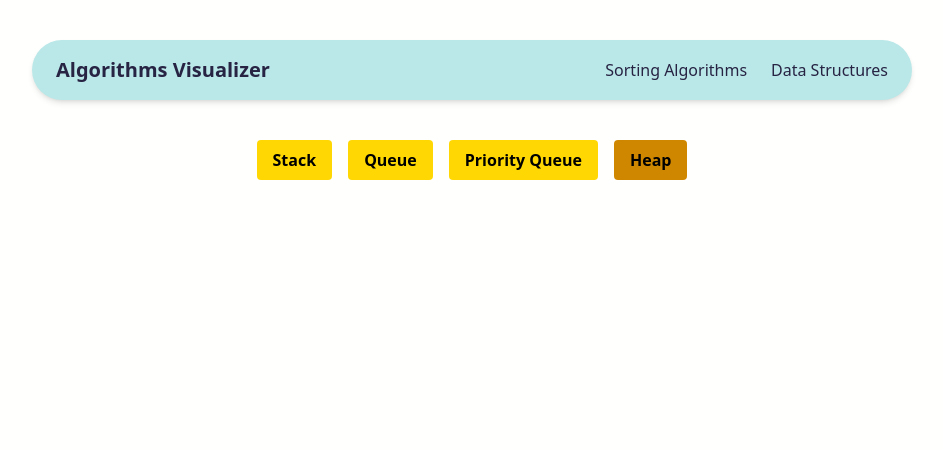
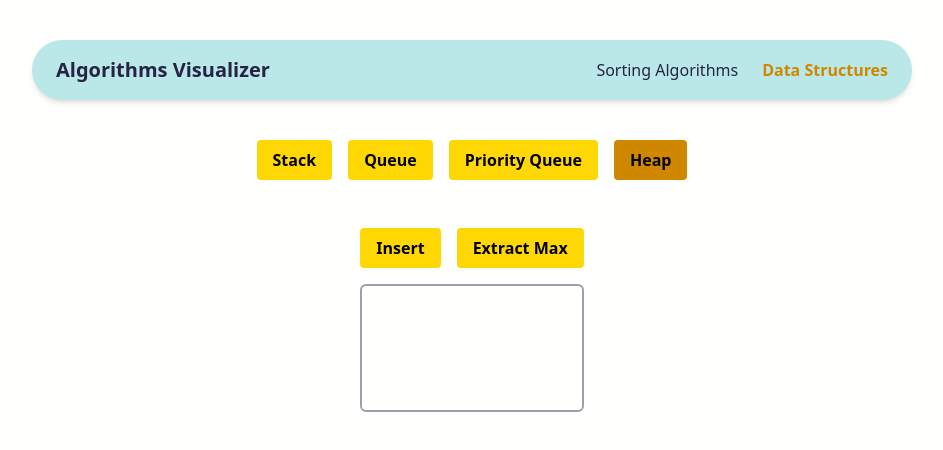
Before and after one commit to Sofiia13/algorithms-visualizer, a React (Vite) app: page /data-structures in a window 1280 px wide. Both pictures are taken after a click on the button "Heap". Shown: the top 450 px of the page, without its empty margins (168-1111 px from the left). Built offline with nearby package versions, Linux system fonts and the light colour scheme.

Commit message:
add heap

```diff
--- a/frontend/src/components/DataStructuresPage.tsx
+++ b/frontend/src/components/DataStructuresPage.tsx
@@ -3,6 +3,7 @@ import { Button } from "./Button";
 import { useState } from "react";
 import { Stack } from "./Stack";
 import { Queue } from "./Queue";
+import { Heap } from "./Heap";
 
 type Props = {};
 
@@ -39,6 +40,7 @@ export const DataStructurePage: React.FC<Props> = () => {
         {selectedStructure === "Queue" && <Queue type="normal" />}
         {selectedStructure === "Stack" && <Stack />}
         {selectedStructure === "Priority Queue" && <Queue type="priority" />}
+        {selectedStructure === "Heap" && <Heap />}
       </div>
     </div>
   );
--- a/frontend/src/components/Header.tsx
+++ b/frontend/src/components/Header.tsx
@@ -1,7 +1,10 @@
 import type React from "react";
-import { Link } from "react-router-dom";
+import { Link, useLocation } from "react-router-dom";
 
 export const Header: React.FC = () => {
+  const location = useLocation();
+  const currentPath = location.pathname;
+
   return (
     <header className="w-full mx-auto bg-[#bae8e8] text-[#272343] shadow-md rounded-4xl">
       <nav className="flex justify-between items-center px-6 py-4">
@@ -12,14 +15,20 @@ export const Header: React.FC = () => {
         <ul className="flex gap-6">
           <Link
             to="/sorting"
-            className="cursor-pointer hover:text-[#f9bc60] transition-colors"
+            className={`cursor-pointer hover:text-[#f9bc60] transition-colors ${
+              currentPath === "/sorting" ? "text-yellow-600 font-bold" : ""
+            }`}
           >
             Sorting Algorithms
           </Link>
           <li>
             <Link
               to="/data-structures"
-              className="cursor-pointer hover:text-[#f9bc60] transition-colors"
+              className={`cursor-pointer hover:text-[#f9bc60] transition-colors ${
+                currentPath === "/data-structures"
+                  ? "text-yellow-600 font-bold"
+                  : ""
+              }`}
             >
               Data Structures
             </Link>
--- /dev/null
+++ b/frontend/src/components/Heap.tsx
@@ -0,0 +1,80 @@
+import React, { useState } from "react";
+import { Button } from "./Button";
+import { DataStructureVisualizer } from "./DataStructureVisualizer";
+
+export const Heap: React.FC = () => {
+  const [heap, setHeap] = useState<number[]>([]);
+  const [highlighted, setHighlighted] = useState<number[]>([]);
+
+  // Допоміжні функції для heap
+  const swap = (arr: number[], i: number, j: number) => {
+    const temp = arr[i];
+    arr[i] = arr[j];
+    arr[j] = temp;
+  };
+
+  const heapifyUp = (arr: number[], index: number) => {
+    let i = index;
+    while (i > 0) {
+      const parent = Math.floor((i - 1) / 2);
+      if (arr[i] <= arr[parent]) break;
+      swap(arr, i, parent);
+      i = parent;
+    }
+  };
+
+  const heapifyDown = (arr: number[], index: number) => {
+    let i = index;
+    const n = arr.length;
+    while (true) {
+      const left = 2 * i + 1;
+      const right = 2 * i + 2;
+      let largest = i;
+
+      if (left < n && arr[left] > arr[largest]) largest = left;
+      if (right < n && arr[right] > arr[largest]) largest = right;
+
+      if (largest === i) break;
+
+      swap(arr, i, largest);
+      i = largest;
+    }
+  };
+
+  // Додаємо новий елемент
+  const insert = () => {
+    const val = Math.floor(Math.random() * 100);
+    const newHeap = [...heap, val];
+    heapifyUp(newHeap, newHeap.length - 1);
+    setHeap(newHeap);
+    setHighlighted([newHeap.length - 1]);
+  };
+
+  // Видаляємо максимум
+  const extractMax = () => {
+    if (!heap.length) return;
+    const newHeap = [...heap];
+    swap(newHeap, 0, newHeap.length - 1);
+    newHeap.pop();
+    heapifyDown(newHeap, 0);
+    setHeap(newHeap);
+    setHighlighted([0]);
+  };
+
+  return (
+    <div className="flex flex-col items-center gap-4">
+      <div className="flex gap-4">
+        <Button text="Insert" onClickFunc={insert} />
+        <Button text="Extract Max" onClickFunc={extractMax} />
+      </div>
+
+      <DataStructureVisualizer
+        data={heap}
+        highlighted={highlighted}
+        direction="horizontal"
+        width="w-full"
+        height="h-32"
+      />
+    </div>
+  );
+};
```
